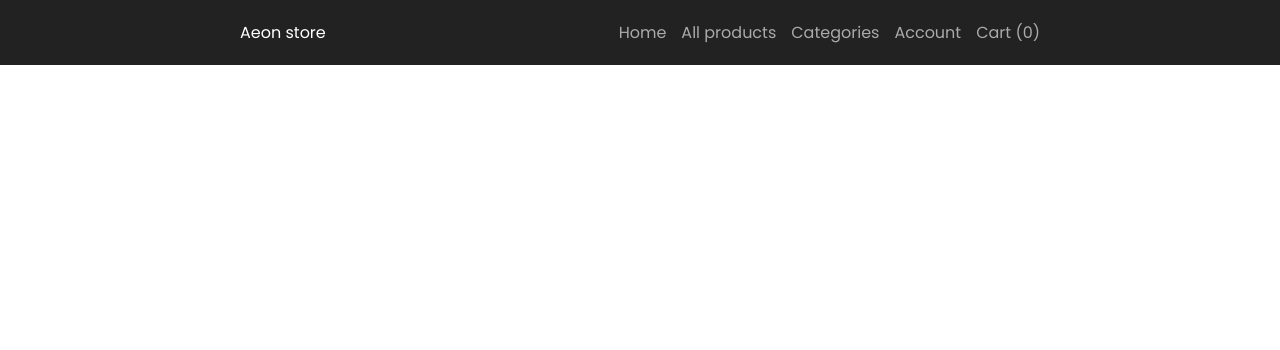
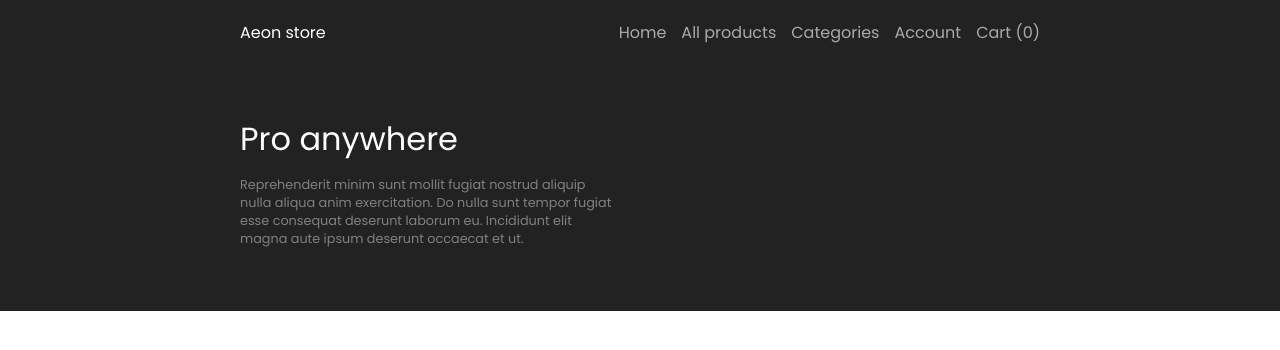
Before and after one commit to sicxbit/aeon-stores, a Next.js app: page / in a window 1280 px wide. Shown: the top 350 px of the page. Built offline with nearby package versions, Linux system fonts and the light colour scheme.

Commit message:
Added Featured product component
-added featured product in the home page

```diff
--- /dev/null
+++ b/components/Featured.js
@@ -0,0 +1,37 @@
+import styled from "styled-components";
+import Center from "./Center";
+
+const Bg = styled.div`
+    background-color:#222 ;
+    color: #fff;
+    padding: 50px 0;
+`
+const Title = styled.h1`
+margin:0;
+font-weight: normal ;
+`
+const Desc = styled.p`
+color:gray;
+font-size: 0.8rem;
+`
+const Wrapper = styled.div`
+display:grid;
+grid-template-columns:1fr 1fr;
+gap: 40px;
+`;
+
+export default function Featured() {
+    return (
+        <Bg>
+            <Center>
+                <Wrapper>
+                    <div>
+                        <Title>Pro anywhere</Title>
+                        <Desc>Reprehenderit  minim sunt mollit fugiat nostrud aliquip nulla aliqua anim exercitation. Do nulla sunt tempor fugiat esse consequat deserunt laborum eu. Incididunt elit magna aute ipsum deserunt occaecat et ut.</Desc>
+                    </div>
+                    <div></div>
+                </Wrapper>
+            </Center>
+        </Bg>
+    )
+}
--- a/pages/index.js
+++ b/pages/index.js
@@ -1,9 +1,11 @@
+import Featured from "@/components/Featured";
 import Header from "@/components/Header";
 
 export default function Homepage () {
   return (
     <div>
       <Header />
+      <Featured />
     </div>
   )
 }
```
